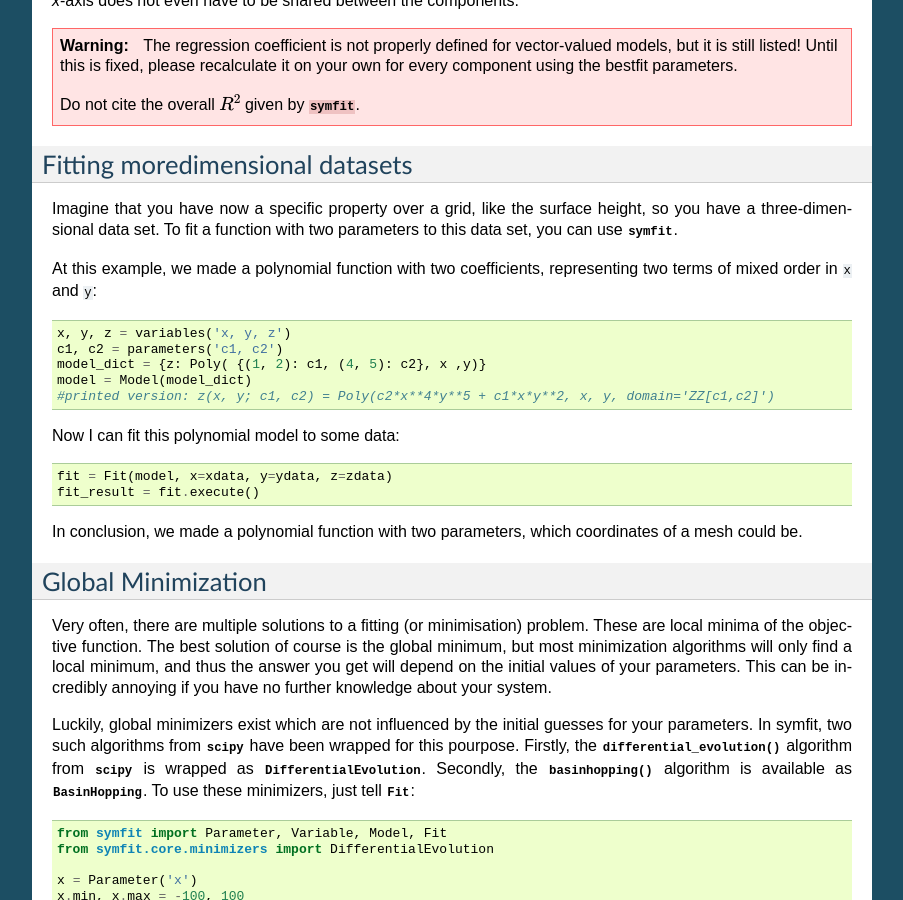
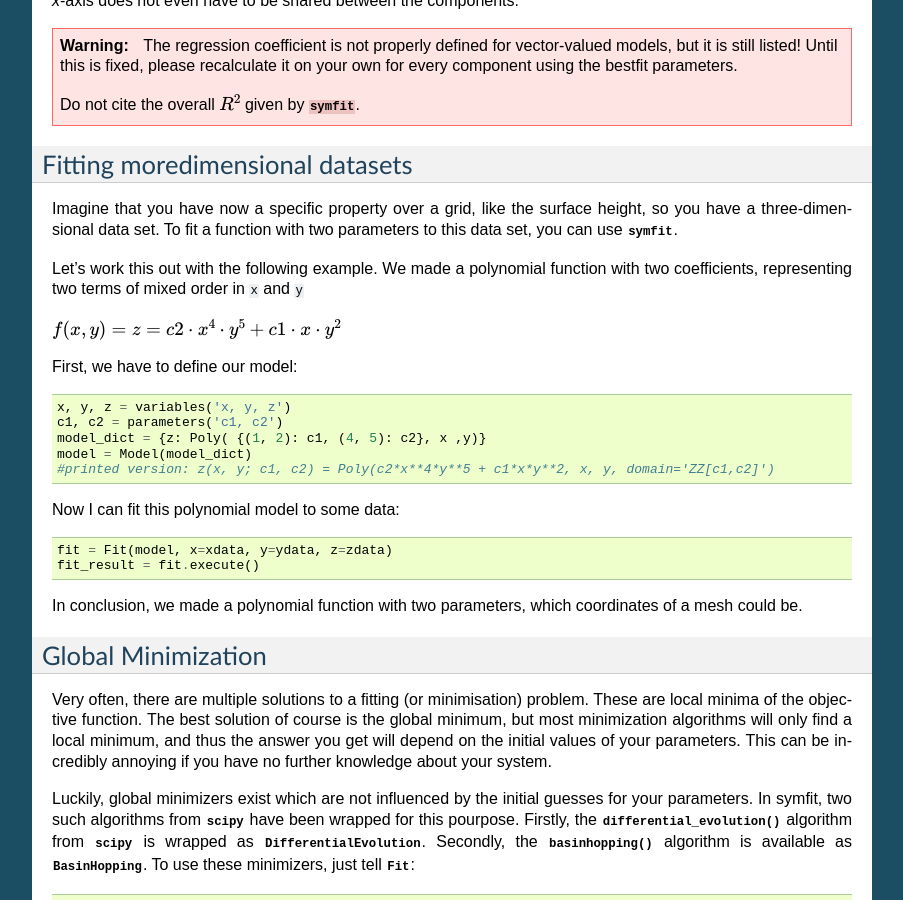
Before and after one commit to tBuLi/symfit, a Sphinx documentation site: the page built from docs/fitting_types.rst, in a window 1280 px wide and 900 px high, scrolled down 7130 px. Shown: the whole window, without its empty margins (198-1101 px from the left). Built offline with Sphinx 7.4.7, drawn with Linux system fonts in a browser that asks for light colours; the version number could not be read and is left out.

Commit message:
Add mathematical form of the polynomial function

```diff
--- a/docs/fitting_types.rst
+++ b/docs/fitting_types.rst
@@ -391,8 +391,12 @@ Imagine that you have now a specific property over a grid, like the surface heig
 so you have a three-dimensional data set. To fit a function with two parameters
 to this data set, you can use :mod:`symfit`.
 
-At this example, we made a polynomial function with two coefficients,
-representing two terms of mixed order in ``x`` and ``y``::
+Let's work this out with the following example. We made a polynomial function
+with two coefficients, representing two terms of mixed order in ``x`` and ``y``
+
+:math:`f(x, y) = z = c2 \cdot x^4 \cdot y^5 + c1 \cdot x \cdot y^2`
+
+First, we have to define our model::
 
   x, y, z = variables('x, y, z')
   c1, c2 = parameters('c1, c2')
```
